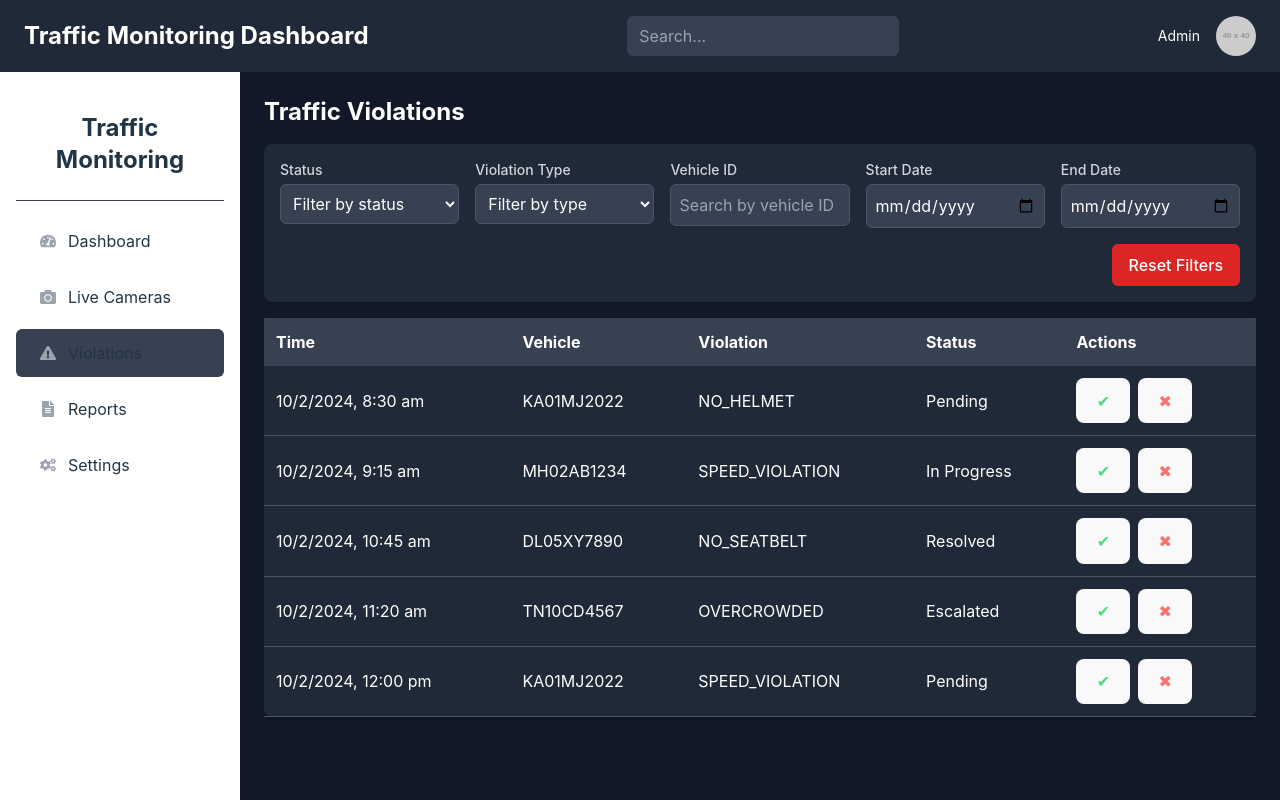
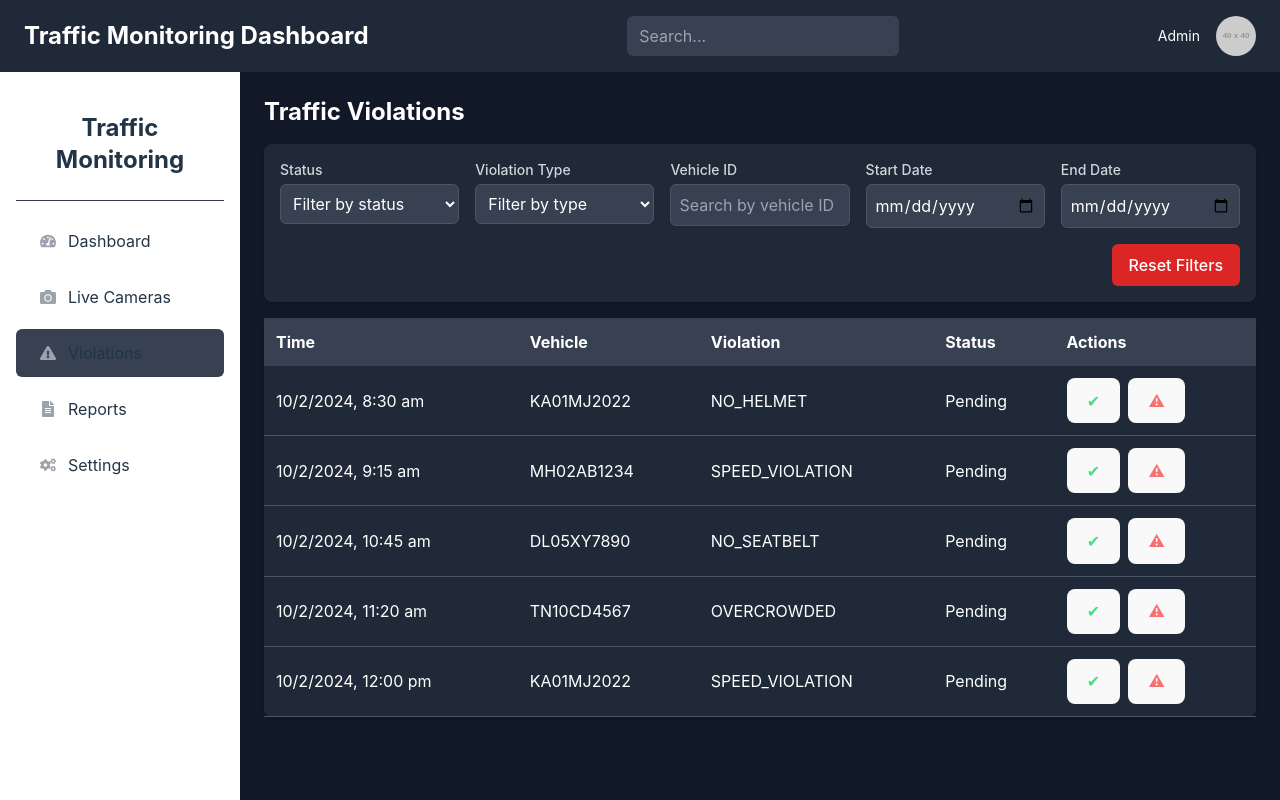
Before and after one commit to ridin2002/Traffic-monitoring, a React (Vite) app in the folder traffic_monitoring_frontend/: page / in a window 1280 px wide. Both pictures are taken after a click on the item "Violations". Built offline with nearby package versions, Linux system fonts and the light colour scheme.

Commit message:
added Violations.jsx

```diff
--- a/traffic_monitoring_frontend/src/components/Violations.jsx
+++ b/traffic_monitoring_frontend/src/components/Violations.jsx
@@ -1,8 +1,20 @@
 import React, { useState } from 'react';
-import violationsData from '../data/Violation.json';
-
+import violationsData from '../data/Violation.json'; // Ensure this is correctly located
 
 const Violations = () => {
+  const [violations, setViolations] = useState(
+    violationsData.map((violation) => ({
+      ...violation,
+      status: 'Pending', // Default status
+    }))
+  );
+
+  const updateStatus = (index, newStatus) => {
+    const updatedViolations = [...violations];
+    updatedViolations[index].status = newStatus;
+    setViolations(updatedViolations);
+  };
+
   const [filters, setFilters] = useState({
     status: '',
     violationType: '',
@@ -18,7 +30,7 @@ const Violations = () => {
     });
   };
 
-  const filteredData = violationsData.filter((violation) => {
+  const filteredData = violations.filter((violation) => {
     const matchesStatus = filters.status ? violation.status.includes(filters.status) : true;
     const matchesViolationType = filters.violationType
       ? violation.violation.includes(filters.violationType)
@@ -51,7 +63,6 @@ const Violations = () => {
               <option value="Pending">Pending</option>
               <option value="In Progress">In Progress</option>
               <option value="Resolved">Resolved</option>
-              <option value="Escalated">Escalated</option>
             </select>
           </div>
           <div>
@@ -139,9 +150,19 @@ const Violations = () => {
                 <td className="p-3">{violation.vehicle}</td>
                 <td className="p-3">{violation.violation}</td>
                 <td className="p-3">{violation.status}</td>
-                <td className="p-3">
-                  <button className="text-green-400 mr-2">✔</button>
-                  <button className="text-red-400">✖</button>
+                <td className="p-3 flex gap-2">
+                  <button
+                    className="text-green-400 hover:text-green-600"
+                    onClick={() => updateStatus(index, 'Resolved')}
+                  >
+                    ✔
+                  </button>
+                  <button
+                    className="text-red-400 hover:text-red-600"
+                    onClick={() => updateStatus(index, 'In Progress')}
+                  >
+                    ⚠
+                  </button>
                 </td>
               </tr>
             ))}
```
